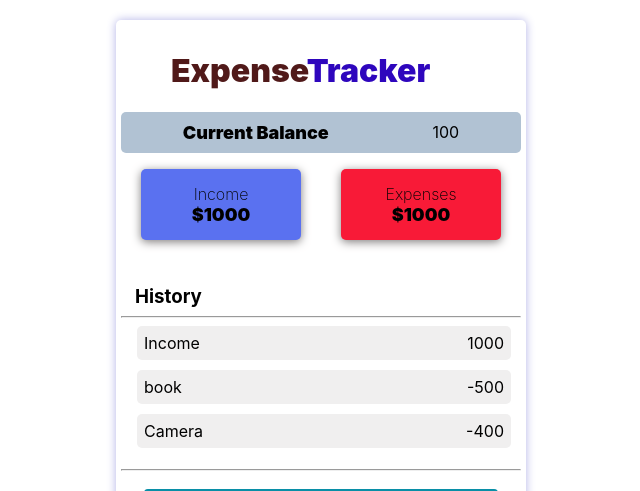
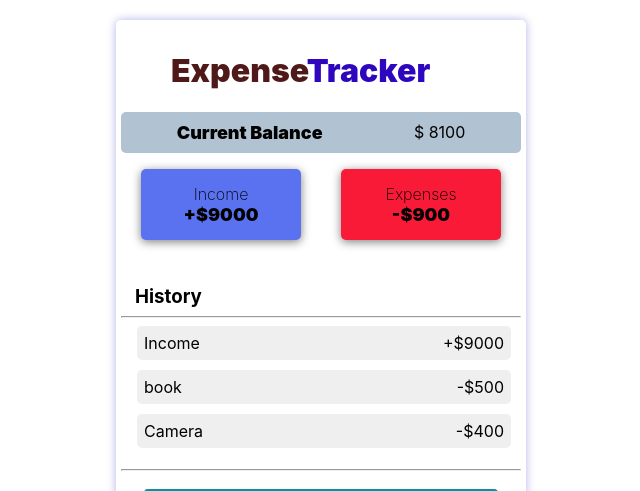
Before and after one commit to m-atique/expense_tracker, a React (Create React App) app: page / in a window 1280 px wide. Shown: the top 491 px of the page, without its empty margins (319-959 px from the left). Built offline with nearby package versions, Linux system fonts and the light colour scheme.

Commit message:
leger genrated

```diff
--- a/src/components/balance.js
+++ b/src/components/balance.js
@@ -6,13 +6,12 @@ function Balance (){
     const {transections} = useContext(GlobalCntxt)
     const Amounts = transections.map(transections_obj =>transections_obj.Amount)
     const balance = Amounts.reduce((total,amount) =>(total += amount),0)
-    console.log(Amounts)
-    console.log(balance)
+
 
     return(
         <div className='balance'>
             <span className = 'bolder'>Current Balance</span>
-            <span> {balance}
+            <span>$ {balance}
             </span>
         </div>
 
--- a/src/components/globalState.js
+++ b/src/components/globalState.js
@@ -4,7 +4,7 @@ import mainReducer from './mainReducer';
 
 const Intialstate = {
     transections:[
-                {id:1,Discrip:'Income',Amount:1000},
+                {id:1,Discrip:'Income',Amount:9000},
                 {id:2,Discrip:'book',Amount:-500},
                 {id:3,Discrip:'Camera',Amount:-400}
 
--- a/src/components/history.js
+++ b/src/components/history.js
@@ -5,6 +5,7 @@ import Transection from './transection'
 
 function History (){
    const {transections} = useContext(GlobalCntxt)
+
     return(
         <div className = "history">
             <h3 className ="history_head">History</h3>
--- a/src/components/ledger.js
+++ b/src/components/ledger.js
@@ -1,13 +1,37 @@
-import React from 'react';
+import React,{useContext} from 'react';
+import {GlobalCntxt} from './globalState'
 
 
 
 function Ledger() {
+
+
+  const {transections} = useContext(GlobalCntxt)
+  const Amounts = transections.map(transections_obj =>transections_obj.Amount)
+
+
+
+  // -------------------------------------------------------------calculating Incomes
+    const incoming = Amounts.filter(income => income>0)
+    const total_income = incoming.reduce((total,amount) =>(total += amount),0)
+
+
+  // -------------------------------------------------------------calculating Incomes
+  const expenses = Amounts.filter(expense => expense<0)
+  const total_expenses = expenses.reduce((total,amount) =>(total += amount),0)
+
+
+
+
   return (
     <div>
         <div className='expensdiv'>
-            <p className ='income lighter'>Income<br /><span className ='bolder'> $1000</span></p>
-            <p className ='exp lighter'>Expenses <br /><span className =' bolder'>$1000</span></p>
+{/*----------------------------------------------------------income----------------------  */}
+            <p className ='income lighter'>Income<br />
+  <span className ='bolder'>+${Math.abs(total_income)}</span></p>
+
+
+            <p className ='exp lighter'>Expenses <br /><span className =' bolder'>-${Math.abs(total_expenses)}</span></p>
         </div>
     </div>
   );
--- a/src/components/transection.js
+++ b/src/components/transection.js
@@ -3,11 +3,12 @@ import {GlobalCntxt} from './globalState'
 
 
 const Transection = ({entry})=>{
+    const sign = entry.Amount<0? "-":"+"
 
     return(
         <li>
             <span > {entry.Discrip}</span>
-            <span>{entry.Amount}</span>
+            <span>{sign}${Math.abs(entry.Amount)}</span>
             <button className = 'del_btn'>X</button>
         </li>
     )
```
